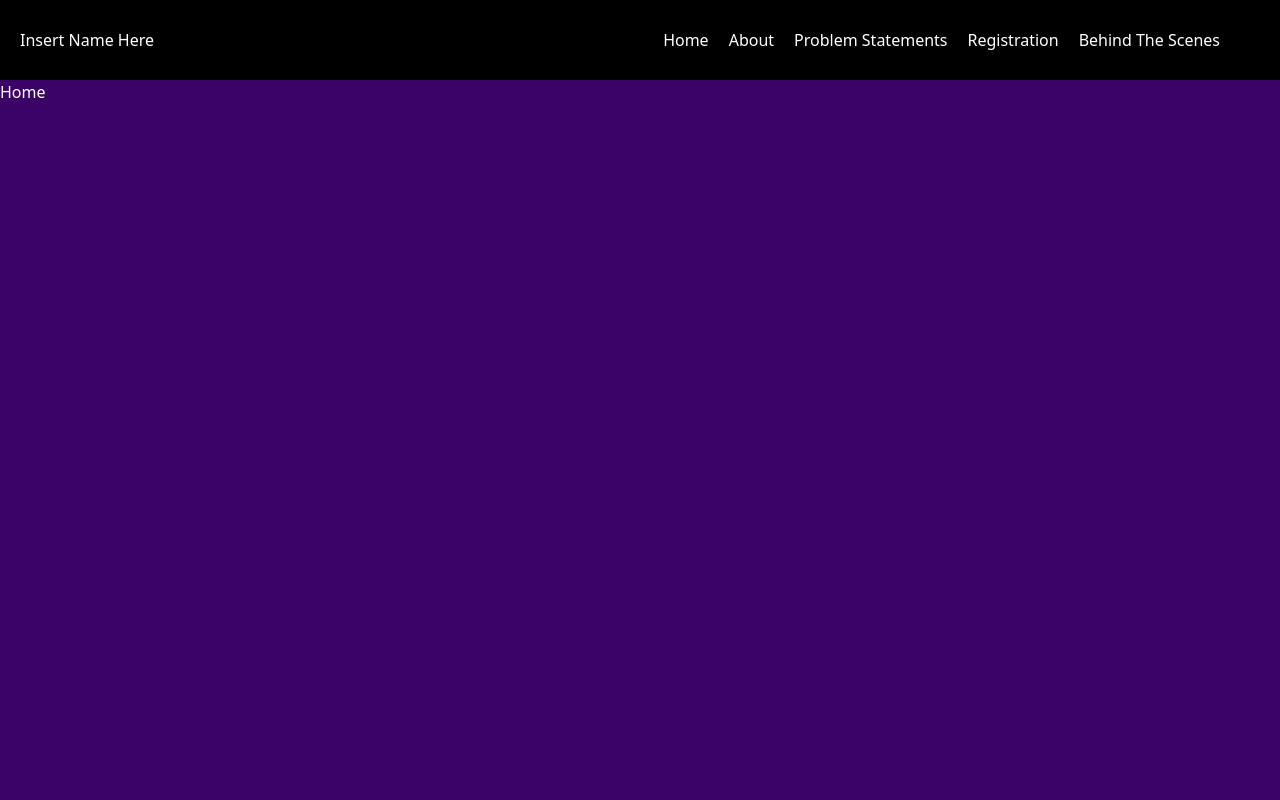
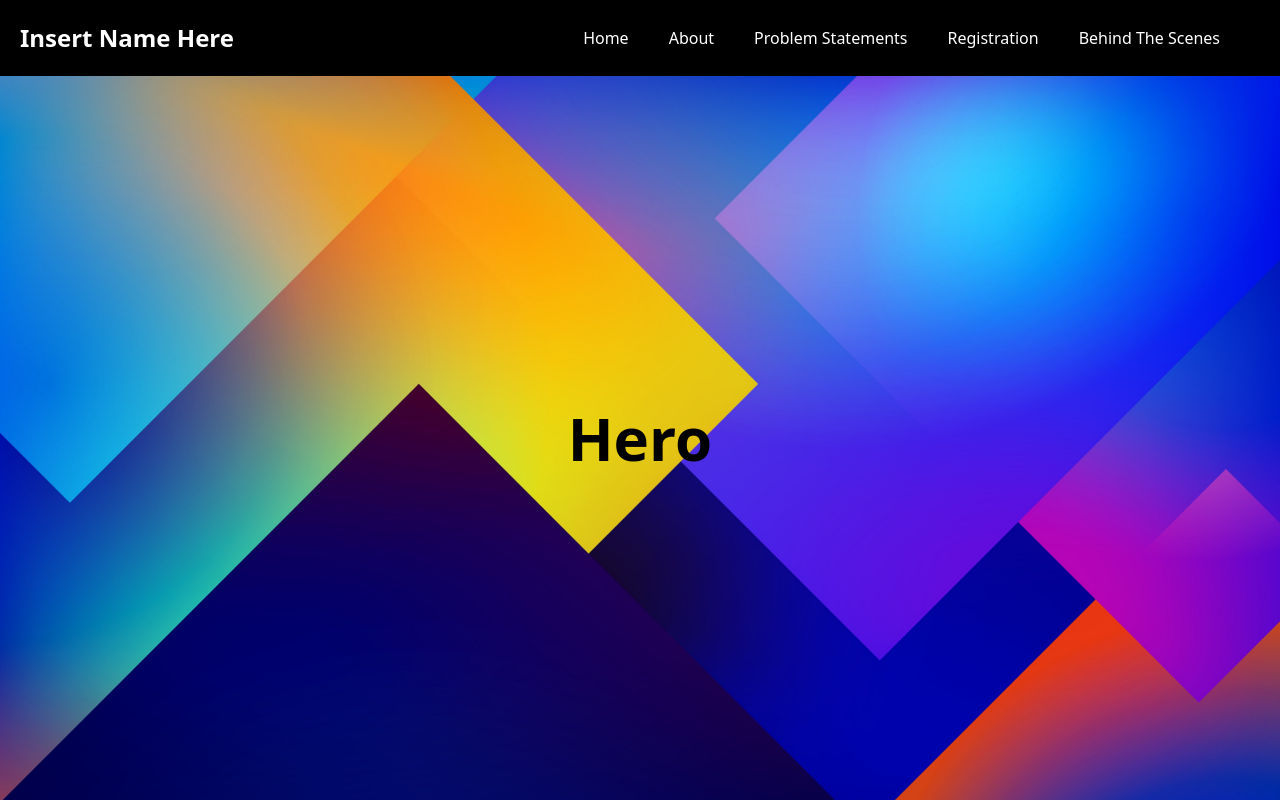
Before and after one commit to AdrishikharChowdhury/Innovate-Elevate, a React (Vite) app: page / in a window 1280 px wide. Built offline with nearby package versions, Linux system fonts and the light colour scheme.

Commit message:
Added Hero Section

```diff
--- /dev/null
+++ b/src/components/Hero.jsx
@@ -0,0 +1,14 @@
+import React from 'react'
+import background from '../assets/background.jpg'
+
+const Hero = () => {
+  return (
+    <div className='w-full h-full bg-cover bg-center bg-no-repeat flex justify-center items-center flex-col' style={{
+      backgroundImage: `url(${background})`
+    }}>
+      <h1 className='text-6xl font-extrabold text-black'>Hero</h1>
+    </div>
+  )
+}
+
+export default Hero
--- a/src/components/Navbar.jsx
+++ b/src/components/Navbar.jsx
@@ -3,8 +3,8 @@ import React from 'react'
 const Navbar = () => {
     return (
         <div className='bg-black w-full p-5 flex justify-between items-center h-20' >
-            <h1>Insert Name Here</h1>
-            <ul className='flex justify-center items-center gap-5 px-10'>
+            <h1 className='font-semibold text-2xl'>Insert Name Here</h1>
+            <ul className='flex justify-center items-center gap-10 px-10'>
                 <li className='pb-1/2 hover:border-b-2 cursor-pointer transition-all duration-50'>Home</li>
                 <li className='pb-1/2 hover:border-b-2 cursor-pointer transition-all duration-50'>About</li>
                 <li className='pb-1/2 hover:border-b-2 cursor-pointer transition-all duration-50'>Problem Statements</li>
--- a/src/components/pages/Home.jsx
+++ b/src/components/pages/Home.jsx
@@ -1,8 +1,11 @@
 import React from 'react'
+import Hero from '../Hero'
 
 const Home = () => {
   return (
-    <div>Home</div>
+    <div className='w-full h-full flex flex-col justify-center items-center'>
+      <Hero />
+    </div>
   )
 }
 
```
Also changed, not shown: src/assets/background.jpg (added).
